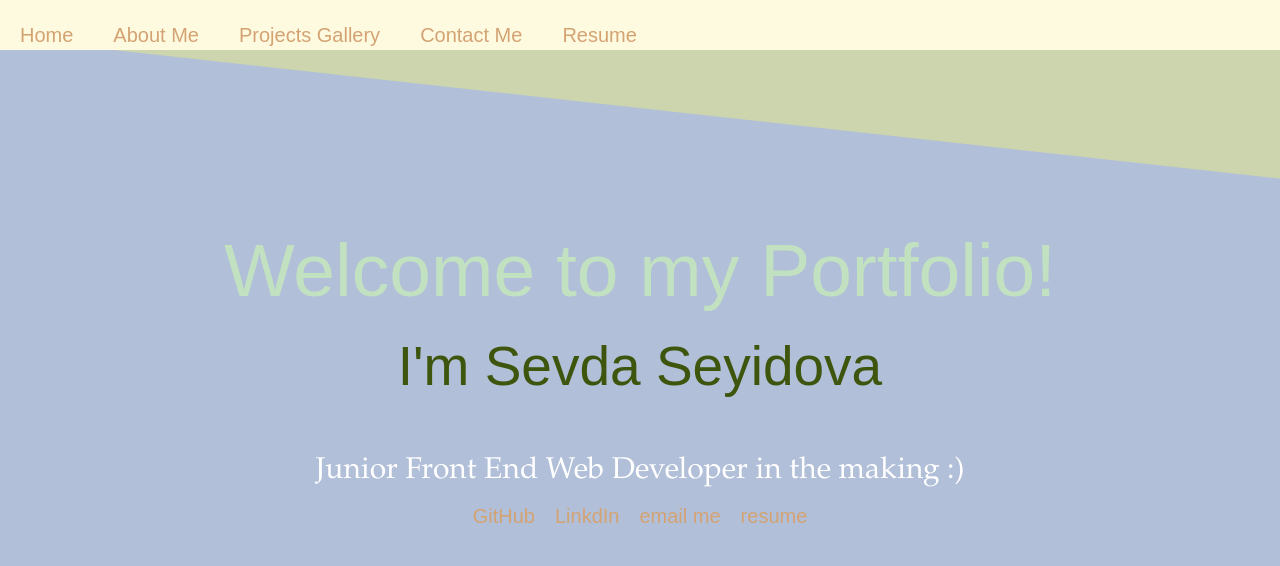
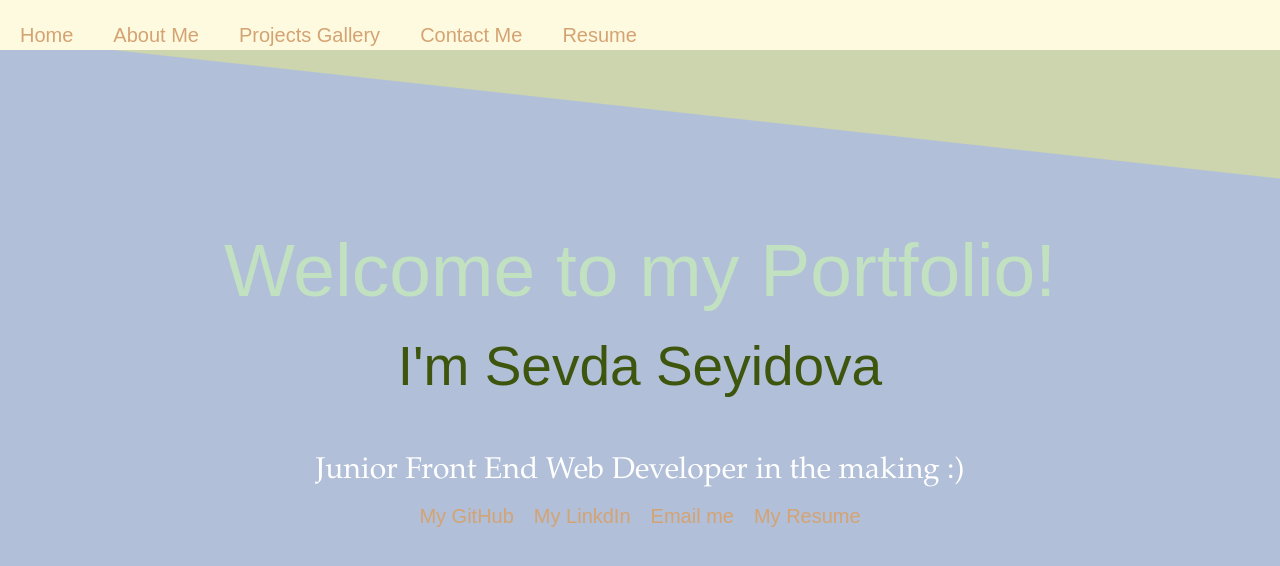
Before and after one commit to Helloseva/Portfolio-React, a React (Create React App) app: page /#/ in a window 1280 px wide. Shown: the top 566 px of the page. Built offline with nearby package versions, Linux system fonts and the light colour scheme.

Commit message:
final edit of styling

```diff
--- a/src/components/Home.js
+++ b/src/components/Home.js
@@ -8,9 +8,9 @@ function Home() {
       <section>
         <div>
           <div>
-            <h1 id="welcome">Welcome to my Portfolio!</h1>
-            <h1 id="introduction">I'm Sevda Seyidova</h1>
-            <p id="softDev">
+            <h1 id="name">Welcome to my Portfolio!</h1>
+            <h1 id="intro">I'm Sevda Seyidova</h1>
+            <p id="junior">
               <span class="highlight">
               Junior Front End Web Developer in the making :)
               </span>
@@ -22,7 +22,7 @@ function Home() {
                 href="https://github.com/Helloseva "
                 role="button"
               >
-                GitHub
+                My GitHub
               </a>
             </span>
             <span className="text-center d-inline-block">
@@ -31,7 +31,7 @@ function Home() {
                 href="https://www.linkedin.com/in/sseva"
                 role="button"
               >
-                LinkdIn
+                My LinkdIn
               </a>
             </span>
             <span className="text-center d-inline-block">
@@ -40,7 +40,7 @@ function Home() {
                 href="mailto: abc@example.com"
                 role="button"
               >
-                email me
+                Email me
               </a>
             </span>
             <span className="text-center d-inline-block">
@@ -49,7 +49,7 @@ function Home() {
                 href="https://docs.google.com/document/d/1uFvHLDInuy_9T65lVdgF20mnSHSEh-CCqwi7u4eKaQc/edit"
                 role="button"
               >
-                resume
+               My Resume
               </a>
             </span>
             </div>
--- a/src/components/ProjectCard.js
+++ b/src/components/ProjectCard.js
@@ -4,7 +4,6 @@ function ProjectCard({project}) {
 
   return (
     <div className='project-container'>
-        <img src={project.screenshot} alt={project.title}/>
         <div className='overlay'></div>
         <div className='content'>
             <h3>{project.title}</h3>
--- a/src/components/ProjectsGallery.js
+++ b/src/components/ProjectsGallery.js
@@ -35,7 +35,6 @@ function ProjectsGallery() {
       <div className='projects-wrapper'>
         <h2> Recent Projects</h2>
         <div className='project-wrapper'>
-          {/*Looping through the the projects.json object and rendering each project dinamically */}
           {projects.map( p => <ProjectCard project={p} key={p.id} />)}
         </div>
       </div>
--- a/src/components/project.css
+++ b/src/components/project.css
@@ -29,3 +29,7 @@
     padding-bottom: .5rem;
     margin-bottom: 3rem;
 }
+
+.content h3{
+    color: white;
+}
--- a/src/index.css
+++ b/src/index.css
@@ -21,7 +21,7 @@ body {
 color: black;
  }
 
-#welcome {
+#name {
   padding-top: 200px;
   text-align: center;
   font-size: 75px;
@@ -30,7 +30,7 @@ color: black;
   height: 15%;
 }
 
-#introduction {
+#intro {
   text-align: center;
   font-size: 55px;
   font-family: sans-serif;
@@ -40,7 +40,7 @@ color: black;
 }
 
 
-#softDev {
+#junior {
   text-align: center;
   font-size: 30px;
   font-family: Garamond;
@@ -350,7 +350,7 @@ footer {
   transition: transform .5s ease-in-out;
 }
 .overlay {
-  background-color: rgba(0, 0, 0, 0.644);
+  background-color: grey;
   height: 100%;
   width: 100%;
   z-index: 1;
@@ -362,16 +362,19 @@ footer {
   text-align: center;
   padding: 0 1rem;
   z-index: 2;
-  color: white;
 }
 
 .project-container h3 {
   width: 100%;
   font-size: 1.5rem;
   padding-bottom: 1rem;
+  color: black;
 }
 
+.project-container p {
 
+  color: white;
+}
 
 .project-container .button {
   padding-top: 20px;
```
